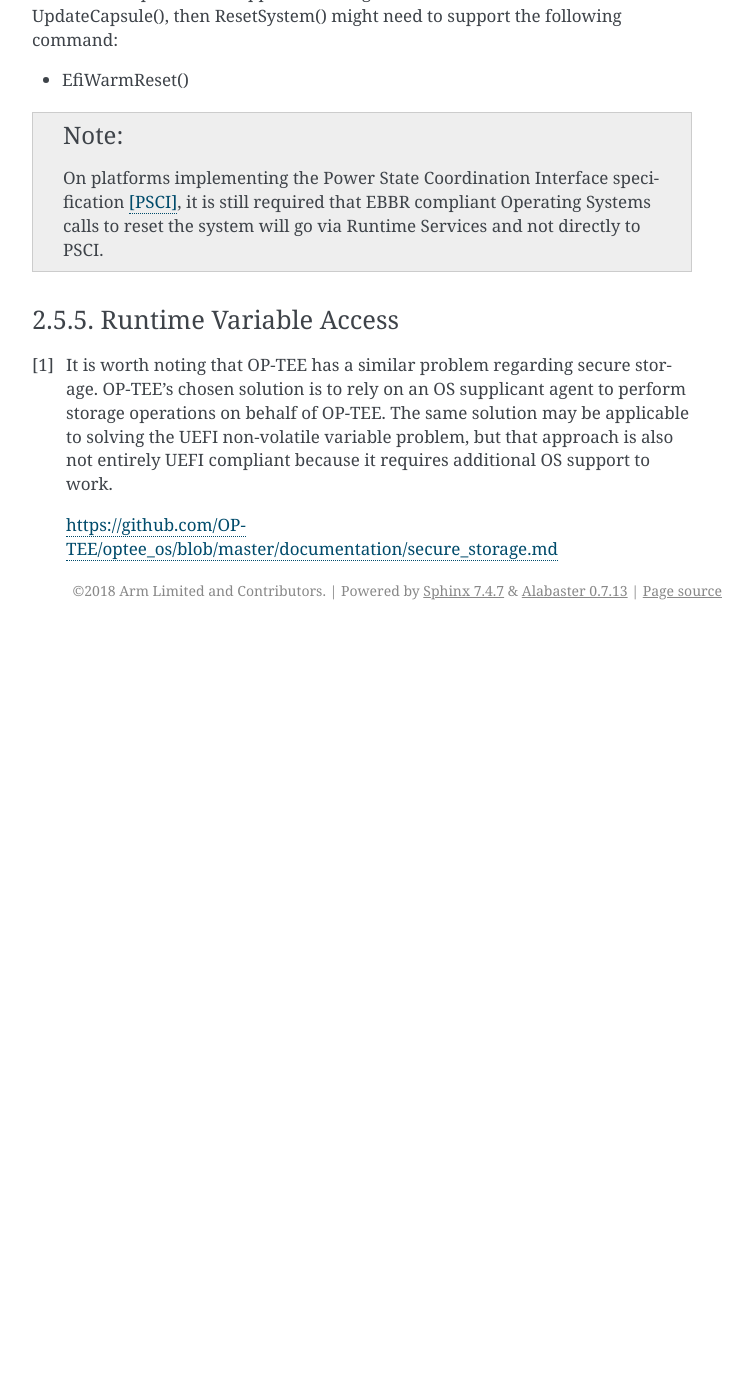
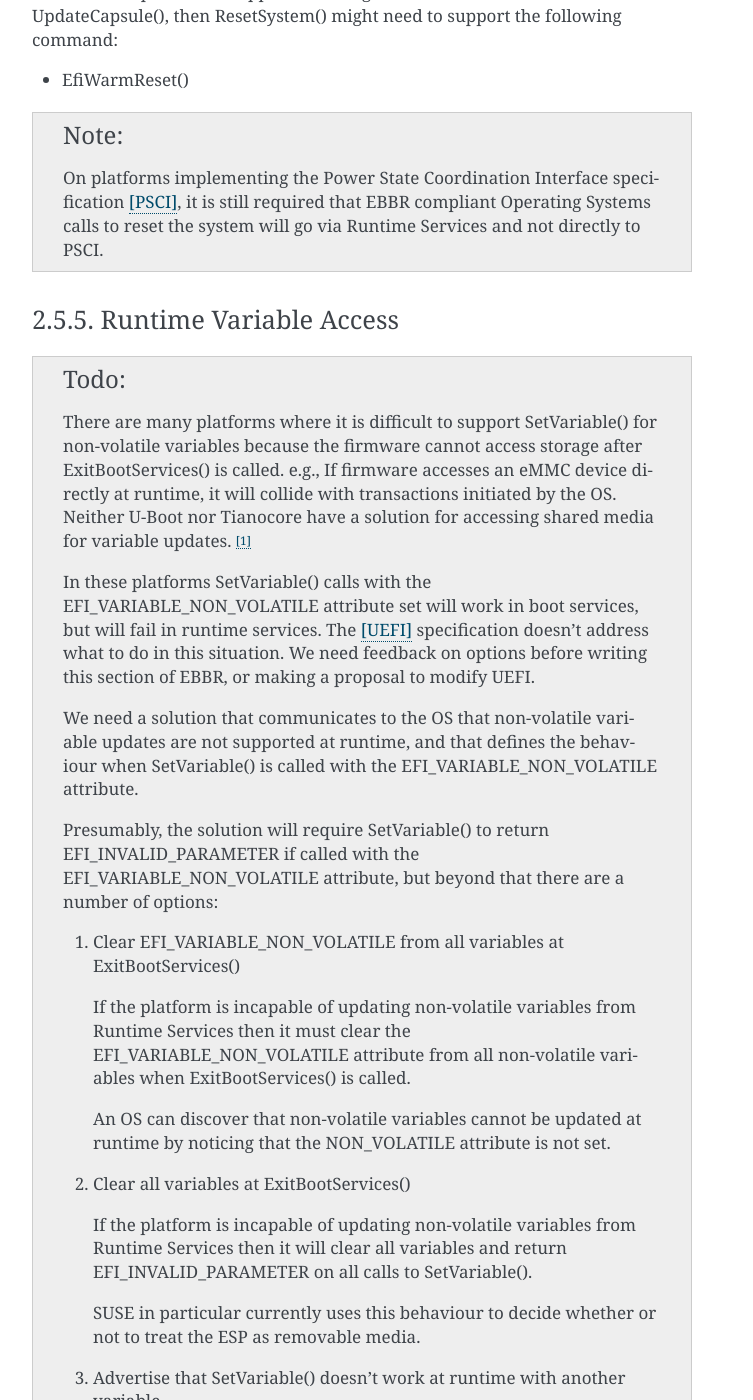
Before and after one commit to ARM-software/ebbr, a Sphinx documentation site: the page built from source/chapter2-uefi.rst, in a window 1280 px wide and 1400 px high, scrolled down 4041 px. Shown: the whole window, without its empty margins (388-1141 px from the left). Built offline with Sphinx 7.4.7, drawn with Linux system fonts in a browser that asks for light colours; before the commit the page ends 4671 px from its top, so only the background shows below that; some of the changed lines change nothing that is shown; some of the changed text lies outside the part shown.

Commit message:
Trivial: fix broken todo directive
Signed-off-by: Grant Likely <grant.likely@arm.com>

```diff
--- a/source/chapter2-uefi.rst
+++ b/source/chapter2-uefi.rst
@@ -200,7 +200,7 @@ command:
 Runtime Variable Access
 -----------------------
 
-.. todo:
+.. todo::
 
    There are many platforms where it is difficult to support SetVariable() for
    non-volatile variables because the firmware cannot access storage after
```
